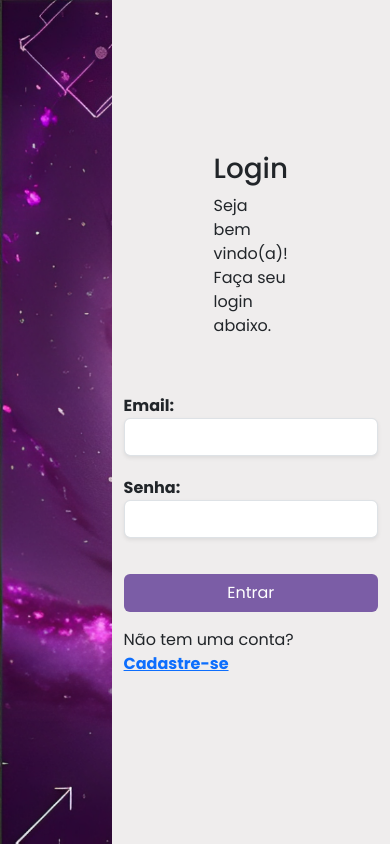
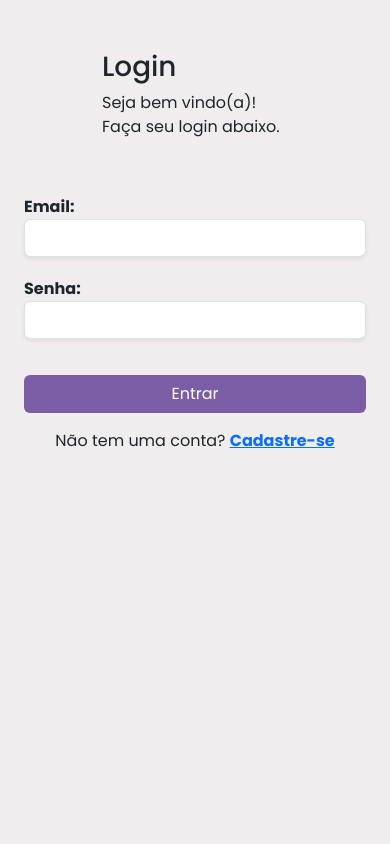
Before and after one commit to StefanyLino/Sprint_ServHub, a PHP site: page /Login.php in a window 390 px wide. Run offline with PHP 8.4, Linux system fonts and the light colour scheme.

Commit message:
login responsivo

```diff
--- a/sprint2/Login.php
+++ b/sprint2/Login.php
@@ -9,13 +9,34 @@
 </head>
 <style>
     .titulo{
-    margin: 0 90px 40px;
-    font-weight: bold;
-}
+        margin: 0 90px 40px;
+        font-weight: bold;
+    }
+    @media (min-width: 377px) and (max-width: 426px){
+        .titulo{
+            margin: 0 90px 40px;
+            font-weight: bold;
+        }
+    }
+    @media (min-width: 321px) and (max-width: 376px){
+        .titulo{
+            margin: 0 60px 40px;
+            font-weight: bold;
+        }
+    }
+    @media screen and (max-width: 320px){
+        .titulo{
+            margin: 0 40px 40px;
+            font-weight: bold;
+        }
+    }
+
+
+
 </style>
 <body>
     <div class="d-flex col-sm-12 " >
-        <div class="container col-sm-5" id="fundo">
+        <div class="container-fluid col-sm-5" id="fundo">
         </div>
         <main class="container col-sm-7 d-flex align-items-center justify-content-center flex-column" id="login">
             <div class="align-self-start titulo">
--- a/sprint2/style.css
+++ b/sprint2/style.css
@@ -51,3 +51,17 @@ body{
 #senha-esqueceu{
     font-weight: lighter;
 }
+
+@media screen and (max-width: 426px){
+    body{
+        background-color: var(--fundo);
+    }
+    #fundo{
+        display: none !important;
+        background-image: none !important;
+    }
+    #login{
+        height: 100%;
+        padding-top: 50px;
+    }
+}
```
